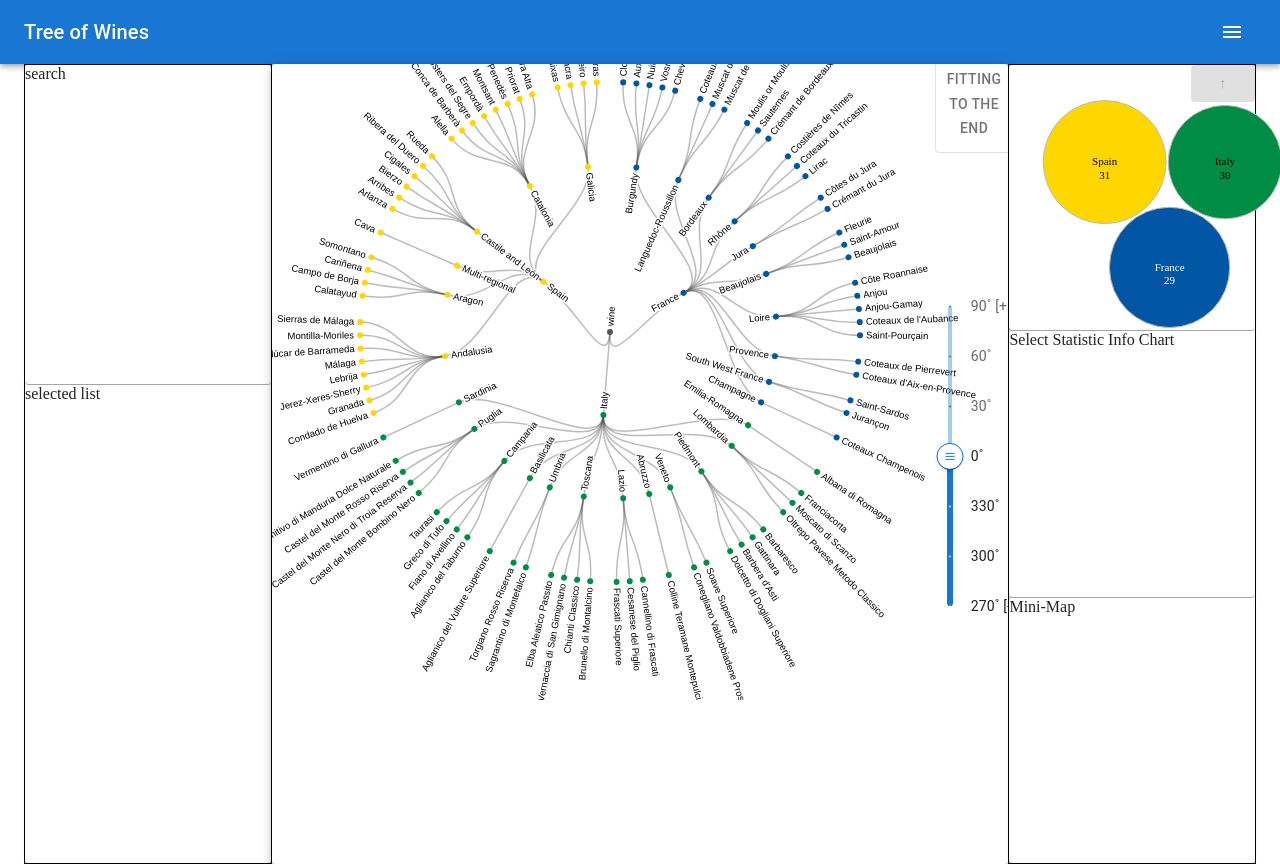
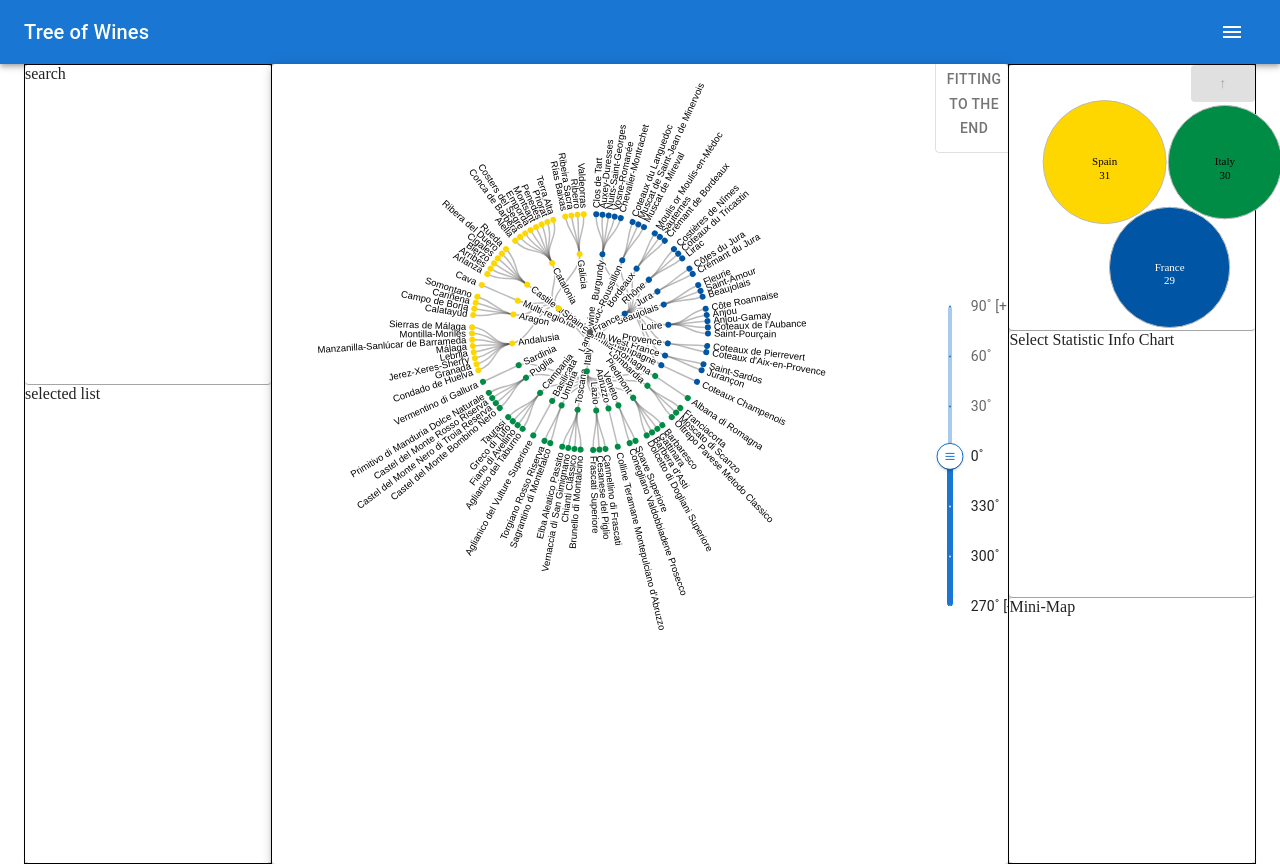
Before and after one commit to ptyoiy/Tree-of-Wine, a React (Vite) app: page / in a window 1280 px wide. Shown: the top 864 px of the page. Built offline with nearby package versions, Linux system fonts and the light colour scheme.

Commit message:
fix: main chart size - 화면 크기에 반응하도록 수정

```diff
--- a/src/components/charts/TreeOfWine/RadialDendrogram.tsx
+++ b/src/components/charts/TreeOfWine/RadialDendrogram.tsx
@@ -1,13 +1,13 @@
 /* eslint-disable @typescript-eslint/no-unused-vars */
 import * as d3 from 'd3';
-import { MutableRefObject, useEffect, useMemo, useRef } from 'react';
+import { MutableRefObject, useEffect, useRef } from 'react';
+import { getParent } from '../../../utils/chartUtils';
 import { Tree, WineData } from '../../../utils/makeTree';
 import RotateSlider from '../../layout/Slider';
 import { Tooltip, useTooltip } from '../../layout/tooltip';
 import { render, setLayout } from './render';
 
 type RadialDendrogramProps = {
-  width: number;
   fontSize: number;
   data: WineData | Tree;
   fittingToTheEnd: boolean;
@@ -29,51 +29,43 @@ export default function RadialDendrogram(props: RadialDendrogramProps) {
   );
 }
 
-function useRenderChart({
-  width,
-  data,
-  fontSize,
-  fittingToTheEnd,
-}: RadialDendrogramProps) {
+function useRenderChart({ data, fontSize, fittingToTheEnd }: RadialDendrogramProps) {
   const svgRef = useRef() as MutableRefObject<SVGSVGElement>;
-  const sizeRef = useRef(0);
-  const radius = width / 2;
   const { tooltipContent, tooltipVisible, tooltipCoords, onMouseOver, onMouseOut } = useTooltip();
-  const { nodeData, linkData } = useChartData(fittingToTheEnd, data, radius);
 
   useEffect(() => {
-    setLayout(svgRef, sizeRef, fontSize);
+    const { nodeData, linkData, size } = getChartData(svgRef, data, fittingToTheEnd);
+    setLayout(svgRef, size, fontSize);
     render(svgRef, nodeData, linkData, onMouseOver, onMouseOut);
     // eslint-disable-next-line react-hooks/exhaustive-deps
   }, [fittingToTheEnd]);
 
-  return { svgRef, sizeRef, tooltipContent, tooltipVisible, tooltipCoords };
+  return { svgRef, tooltipContent, tooltipVisible, tooltipCoords };
 }
 
-function useChartData(fittingToTheEnd: boolean, treeData: WineData | Tree, radius: number) {
-  /** Tree data 생성
-   * @param fittingToTheEnd 값에 따라 layout만 다른 동일한 tree 데이터 생성
-   */
-  const { nodeData, linkData } = useMemo(() => {
+function getChartData(
+  ref: MutableRefObject<SVGSVGElement>,
+  data: Tree | WineData,
+  fittingToTheEnd: boolean
+) {
+  const parent = getParent(ref);
+  const size = parent!.clientWidth;
+  const radius = (size / 2) - 250;
+
   let tree: d3.HierarchyNode<Tree | WineData>;
   if (fittingToTheEnd) {
-      const treeConstructor = d3.cluster<Tree | WineData>().size([2 * Math.PI, radius - 100]);
-      const hierarchy = d3.hierarchy(treeData).sort((a, b) => a.height - b.height);
+    const treeConstructor = d3.cluster<Tree | WineData>().size([2 * Math.PI, radius]);
+    const hierarchy = d3.hierarchy(data).sort((a, b) => a.height - b.height);
     tree = treeConstructor(hierarchy);
   } else {
-      tree = d3.hierarchy(treeData).sort((a, b) => a.height - b.height);
+    tree = d3.hierarchy(data).sort((a, b) => a.height - b.height);
     d3
       .tree<Tree | WineData>()
-        .size([2 * Math.PI, radius - 100])
+      .size([2 * Math.PI, radius])
       .separation((a, b) => (a.parent == b.parent ? 1 : 2) / a.depth)(tree);
   }
 
   const nodeData = tree.descendants().reverse();
   const linkData = tree.links();
-
-    return { nodeData, linkData };
-    // eslint-disable-next-line react-hooks/exhaustive-deps
-  }, [fittingToTheEnd]);
-
-  return { nodeData, linkData };
+  return { nodeData, linkData, size: size };
 }
--- a/src/components/charts/TreeOfWine/constant.ts
+++ b/src/components/charts/TreeOfWine/constant.ts
@@ -1 +1 @@
-export const mainChartTransform = `translate(20, -50)`;
+export const mainChartTransform = `translate(-50, -100)`;
--- a/src/components/charts/TreeOfWine/render.ts
+++ b/src/components/charts/TreeOfWine/render.ts
@@ -68,13 +68,9 @@ export function render(
 
 export function setLayout(
   svgRef: MutableRefObject<SVGSVGElement>,
-  sizeRef: MutableRefObject<number>,
+  size: number,
   fontSize: number
 ) {
-  const parent = svgRef.current.parentElement;
-  if (!sizeRef.current) sizeRef.current = parent!.clientWidth - 100;
-  console.log(parent, parent?.clientWidth);
-  const size = sizeRef.current;
   const halfSize = size / 2;
   const svg = d3.select(svgRef.current);
 
--- a/src/components/charts/bubble/render.ts
+++ b/src/components/charts/bubble/render.ts
@@ -1,11 +1,11 @@
 import * as d3 from 'd3';
 import { MutableRefObject } from 'react';
-import { color, getContrastingColor, getCountryAtBubble } from '../../../utils/chartUtils';
+import { color, getContrastingColor, getCountryAtBubble, getParent } from '../../../utils/chartUtils';
 import { Tree, WineData } from '../../../utils/makeTree';
 
 export function setLayout(svgRef: MutableRefObject<SVGSVGElement>, pack: d3.PackLayout<any>) {
   const svg = d3.select(svgRef.current);
-  const parent = svgRef.current.parentElement;
+  const parent = getParent(svgRef);
   const width = +parent!.clientWidth;
   const height = +parent!.clientHeight;
   const margin = 1;
--- a/src/components/layout/sections/MainSection.tsx
+++ b/src/components/layout/sections/MainSection.tsx
@@ -38,7 +38,6 @@ export default function MainSection({ data }: MainSectionProps) {
         fitting To The End
       </ToggleButton>
       <RadialDendrogram
-        width={700}
         fontSize={9.5}
         data={data}
         fittingToTheEnd={fittingToTheEnd}
--- a/src/utils/chartUtils.ts
+++ b/src/utils/chartUtils.ts
@@ -1,5 +1,6 @@
 /* eslint-disable no-var */
 import * as d3 from 'd3';
+import { MutableRefObject } from 'react';
 import { Tree, WineData } from './makeTree';
 
 export const color = d3
@@ -36,3 +37,7 @@ export function getContrastingColor(color: string) {
   const labColor = d3.lab(color);  // 입력된 색상을 LAB 색상 공간으로 변환
   return labColor.l > 50 ? "#000000" : "#FFFFFF";  // 명도(l)가 50 이상이면 검은색, 아니면 흰색 반환
 }
+
+export function getParent<T extends SVGElement>(ref: MutableRefObject<T>): HTMLDivElement | null {
+  return ref.current?.parentElement as HTMLDivElement;
+}
```
Lines whose indentation alone changed are shown as unchanged.
